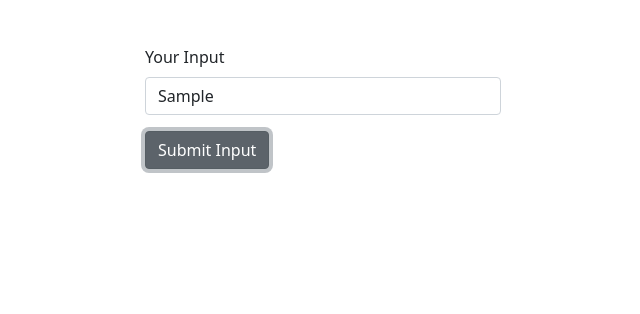
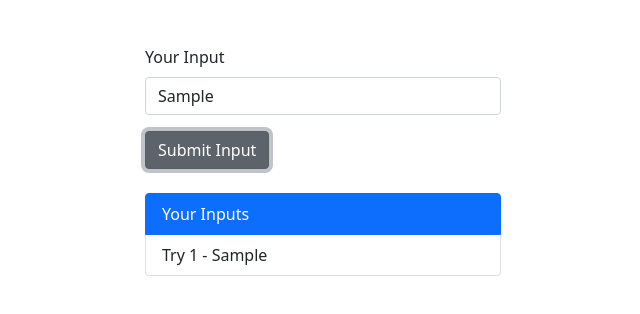
Before and after one commit to insidert/front-end-factory, a plain HTML site: page number-guessing-game.html in a window 1280 px wide. Both pictures are taken after typing "Sample" into the empty fields and a click on the button "Submit Input". Shown: the part 128-442 px from the top of the page, without its empty margins (317-957 px from the left). Drawn offline with nearby package versions, Linux system fonts and the light colour scheme.

Commit message:
Add user tries to number guessing game.

```diff
--- a/number-guessing-game.html
+++ b/number-guessing-game.html
@@ -11,21 +11,31 @@
     <title>Number Guessing Game</title>
   </head>
   <body>
-    <div class="container mt-5">
+    <div class="container my-5">
       <div class="row">
         <div class="col-4 mx-auto">
           <h4 class="text-center bg-primary text-white mb-5 py-4">Number Guessing Game</h4>
 
-          <div class="mb-3">
-            <label for="userInputNumber" class="form-label">Your Input</label>
+          <div id="inputForm">
+            <div class="mb-3">
+              <label for="userInputNumber" class="form-label">Your Input</label>
 
-            <input type="text" class="form-control" id="userInputNumber" placeholder="Give any number from 1 to 100">
+              <input type="text" class="form-control" id="userInputNumber" placeholder="Give any number from 1 to 100">
+            </div>
+
+            <button type="button" class="btn btn-secondary" id="submitButton">Submit Input</button>
           </div>
 
-          <button type="button" class="btn btn-secondary" id="submitButton">Submit Input</button>
+          <p id="result" class="text-danger my-3"></p>
+
+          <ul class="list-group mt-4" id="userInputListElement">
+            <li class="list-group-item active">
+              Your Inputs
+            </li>
+          </ul>
 
           <div class="alert alert-success mt-4" id="successMessageBlock" role="alert" style="display: none;">
-            You have gussed correctly.
+            You have guessed correctly.
           </div>
         </div>
       </div>
@@ -35,7 +45,11 @@
       console.log('Hello!, Degubbing started!');
 
       // our program should decide/fix on a number.
-      var programNumber = 20;
+      var programNumber = Math.floor((Math.random() * 100) + 1);
+
+      console.log(Math.floor((Math.random() * 100) + 1));
+
+      var userTries = 0;
 
       // when the submit button is clicked, we need to fetch the user input value.
       // click event
@@ -45,6 +59,16 @@
       console.log(submitButtonElement);
 
       submitButtonElement.addEventListener("click", function () {
+        // update user tries
+
+        userTries = userTries + 1;
+        console.log('user tries', userTries);
+
+        if (userTries > 10) {
+          alert('Cannot try for more than 10 times.');
+          return;
+        }
+
         // we need to fetch the user input value.
         console.log('Submit button has been clicked.');
 
@@ -56,8 +80,27 @@
 
         console.log('User from input value: ', userFormInputValue);
 
+        if (userFormInputValue == '') {
+          alert('Input cannot be empty. Give a value.');
+          return;
+        }
+
+        // Update user input value on the list
+        var userInputListElement =  document.getElementById('userInputListElement');
+
+        console.log(userInputListElement);
+
+        var newListItem = document.createElement("LI");                 // Create a <li> node
+        // adding two string is done with + sign
+        var textnode = document.createTextNode("Try " + userTries + " - " + userFormInputValue);
+        newListItem.classList.add("list-group-item");        // Create a text node
+        newListItem.appendChild(textnode);
+        userInputListElement.appendChild(newListItem);
+
         // check whether the user input is equal to our program's number
         // if the number guessed is correct, show the message that the user wins.
+
+        var resultElement = document.getElementById('result');
 
         if (userFormInputValue == programNumber) {
           console.log('You have guessed correctly.');
@@ -67,11 +110,26 @@
           console.log(successMessageElement);
 
           successMessageElement.style.display = "block";
+
+          resultElement.innerText = '';
+
+          var inputFormElement = document.getElementById('inputForm');
+
+          inputFormElement.style.display = "none";
         }
 
+        // The user did not guess the number right, so we need to give some hints.
         // if the number gusessed is wrong and is less than program's number, give a hint
+        if (userFormInputValue < programNumber) {
+          console.log('Wrong guess. You number is less than the program number.');
+          resultElement.innerText = 'Your guess is wrong. Your number is low.';
+        }
 
         // if the number gusessed is wrong and is greater than program's number, give a hint
+        if (userFormInputValue > programNumber) {
+          console.log('Wrong guess. You number is greater than the program number.');
+          resultElement.innerText = 'Your guess is wrong. Your number is high.';
+        }
 
       // rule, the user should guess within 10 tries.
       });
```
